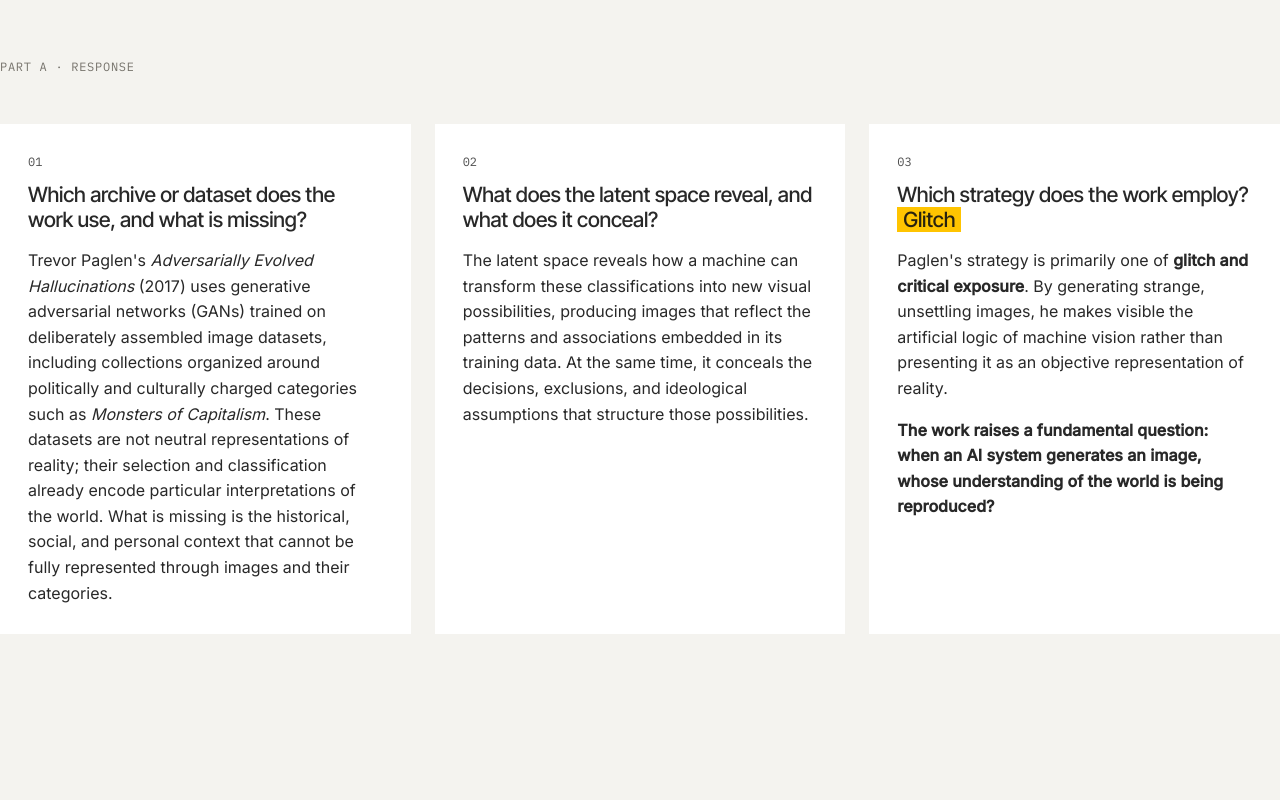
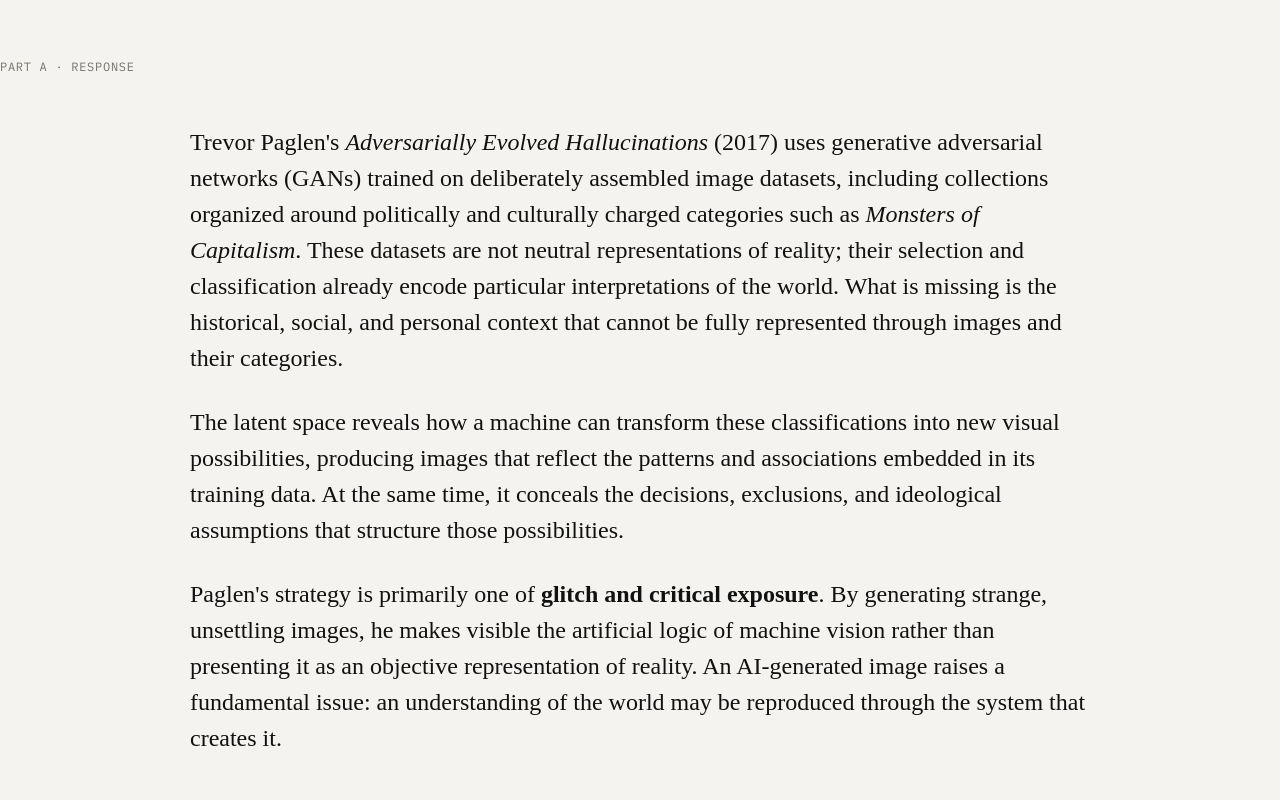
Before and after one commit to eaylis-ai/YaelShinkar_Latent.Space, a plain HTML site: page index.html in a window 1280 px wide. Shown: the part 1280-2080 px from the top of the page. Drawn offline with Linux system fonts and the light colour scheme.

Commit message:
Update index.html

```diff
--- a/index.html
+++ b/index.html
@@ -84,13 +84,13 @@
   #overview .label,#overview .attr span{color:rgba(255,255,255,.72)}
 
   /* response */
-  .qa{display:grid;grid-template-columns:repeat(3,1fr);gap:24px;background:transparent;border:0}
-  .qa article{background:#fff;color:rgba(17,17,17,.9);padding:28px}
-  .qa .n{font-family:var(--mono);font-size:12px;color:rgba(17,17,17,.75)}
-  .qa h3{font-family:var(--display);font-weight:500;font-size:21px;line-height:1.2;letter-spacing:-.01em;margin:10px 0 16px}
-  .qa p{font-size:16px}
-  .qa .answer{display:inline-block;background:var(--accent);padding:0 6px;font-family:var(--display);font-weight:500}
-  @media(max-width:900px){.qa{grid-template-columns:1fr}}
+  #response .qa{display:block;width:100%;max-width:900px;margin:0 auto;background:transparent;font-family:"Times New Roman",Times,serif;font-size:24px;line-height:1.5}
+  #response .qa article{background:transparent;color:var(--ink);padding:0}
+  #response .qa article+article{margin-top:28px}
+  #response .qa p{font-size:24px;line-height:1.5}
+  #response .qa article:first-child p{margin:0}
+  #response .qa b{font-weight:700}
+  #response .qa i{font-style:italic}
 
   /* intro + process */
   .lede{font-family:var(--display);font-size:clamp(22px,2.4vw,30px);line-height:1.3;letter-spacing:-.01em;max-width:34ch}
@@ -228,20 +228,13 @@
     <div class="sec-head"><div class="label">Part A · Response</div><div></div></div>
     <div class="qa">
       <article>
-        <div class="n">01</div>
-        <h3>Which archive or dataset does the work use, and what is missing?</h3>
         <p>Trevor Paglen's <i>Adversarially Evolved Hallucinations</i> (2017) uses generative adversarial networks (GANs) trained on deliberately assembled image datasets, including collections organized around politically and culturally charged categories such as <i>Monsters of Capitalism</i>. These datasets are not neutral representations of reality; their selection and classification already encode particular interpretations of the world. What is missing is the historical, social, and personal context that cannot be fully represented through images and their categories.</p>
       </article>
       <article>
-        <div class="n">02</div>
-        <h3>What does the latent space reveal, and what does it conceal?</h3>
         <p>The latent space reveals how a machine can transform these classifications into new visual possibilities, producing images that reflect the patterns and associations embedded in its training data. At the same time, it conceals the decisions, exclusions, and ideological assumptions that structure those possibilities.</p>
       </article>
       <article>
-        <div class="n">03</div>
-        <h3>Which strategy does the work employ? <span class="answer">Glitch</span></h3>
-        <p>Paglen's strategy is primarily one of <b>glitch and critical exposure</b>. By generating strange, unsettling images, he makes visible the artificial logic of machine vision rather than presenting it as an objective representation of reality.</p>
-        <p style="margin-top:1em;font-weight:700">The work raises a fundamental question: when an AI system generates an image, whose understanding of the world is being reproduced?</p>
+        <p>Paglen's strategy is primarily one of <b>glitch and critical exposure</b>. By generating strange, unsettling images, he makes visible the artificial logic of machine vision rather than presenting it as an objective representation of reality. An AI-generated image raises a fundamental issue: an understanding of the world may be reproduced through the system that creates it.</p>
       </article>
     </div>
   </div>
```
